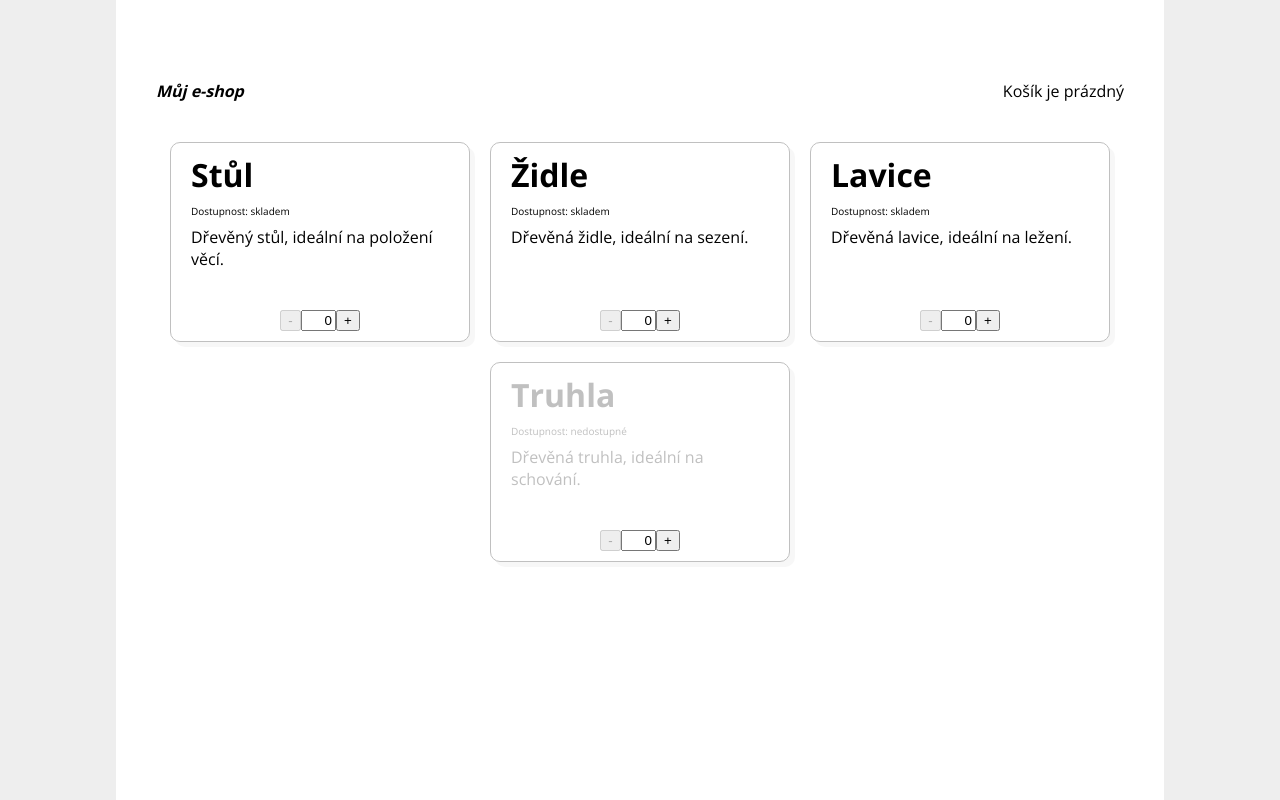
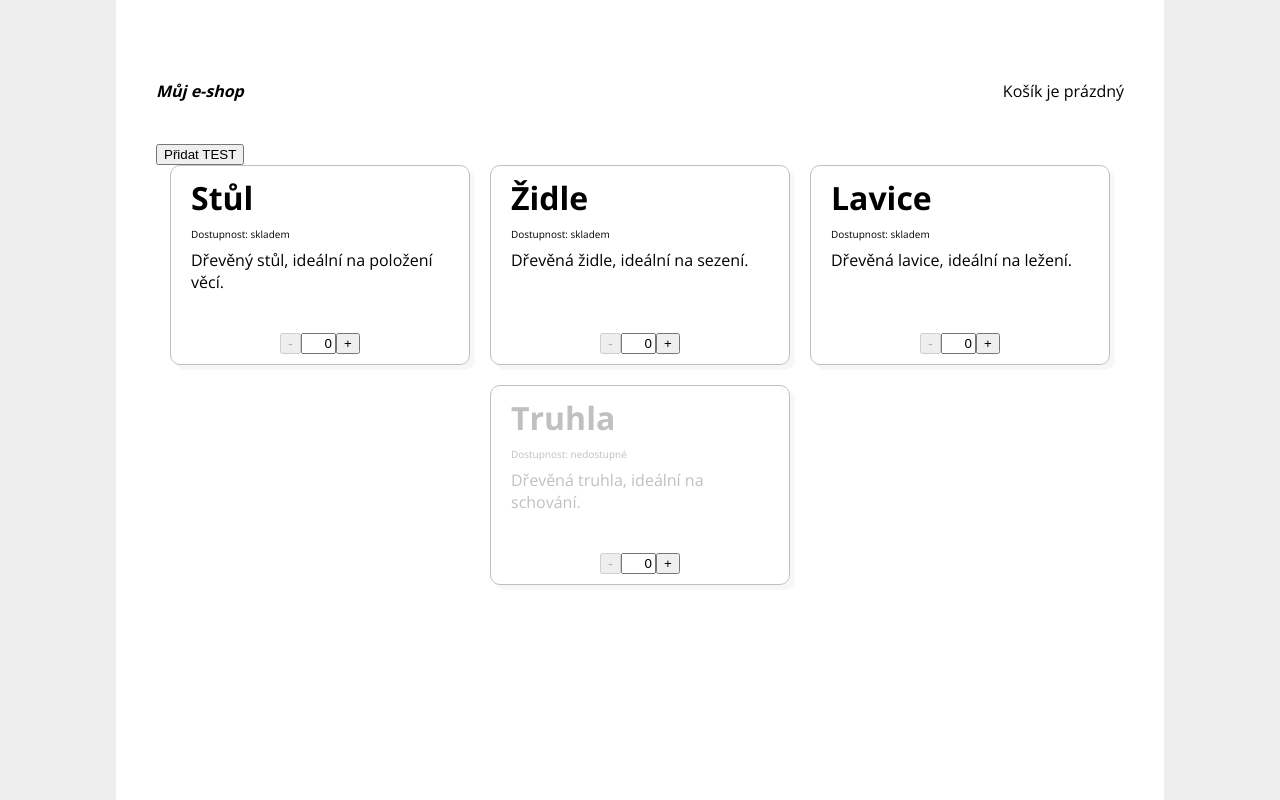
Before and after one commit to Czechitas-podklady-WEB/cviceni-muj-e-shop, a React app: page / in a window 1280 px wide. Built offline with nearby package versions, Linux system fonts and the light colour scheme.

Commit message:
Implementace funkce pridatPolozku

```diff
--- a/src/App/index.jsx
+++ b/src/App/index.jsx
@@ -5,6 +5,18 @@ import "./style.css";
 
 const App = () => {
   const [kosik, setKosik] = useState([]);
+
+  const pridatPolozku = (id, nazev) => {
+    const novyKosik = [...kosik]
+    const polozkaVKosiku = novyKosik.find(polozka => polozka.id === id)
+    if (polozkaVKosiku === undefined) {
+      novyKosik.push({id: id, nazev: nazev, pocet: 1})
+    } else {
+      polozkaVKosiku.pocet += 1
+    }
+    setKosik(novyKosik)
+  }
+
   return (
     <>
       <header>
@@ -12,6 +24,7 @@ const App = () => {
         <Kosik kosik={kosik} />
       </header>
       <main>
+        <button onClick={() => pridatPolozku(0, 'Test')}>Přidat TEST</button>
         <SeznamProduktu />
       </main>
     </>
--- a/src/Kosik/index.jsx
+++ b/src/Kosik/index.jsx
@@ -1,12 +1,12 @@
 import React from 'react';
-const Kosik = ({kosik}) => {
+const Kosik = ({ kosik }) => {
     if (kosik.length === 0) {
         return (
             <div>Košík je prázdný</div>
         )
     } else {
         return (
-            <div>Košík ({kosik.length})</div>
+            <div>Košík ({kosik.reduce((suma, item) => suma + item.pocet, 0)})</div>
         )
 
     }
--- a/src/Objednani/index.jsx
+++ b/src/Objednani/index.jsx
@@ -15,7 +15,7 @@ const Objednani = () => {
   return (
     <div className="objednani">
       <button onClick={handleDecrement} disabled={count === 0}>-</button>
-      <input value={count} className="objednani__pocet" />
+      <input value={count} className="objednani__pocet" readOnly/>
       <button onClick={handleIncrement}>+</button>
     </div>
   );
```
Also changed, not shown: src/img/rocket.svg (deleted).
